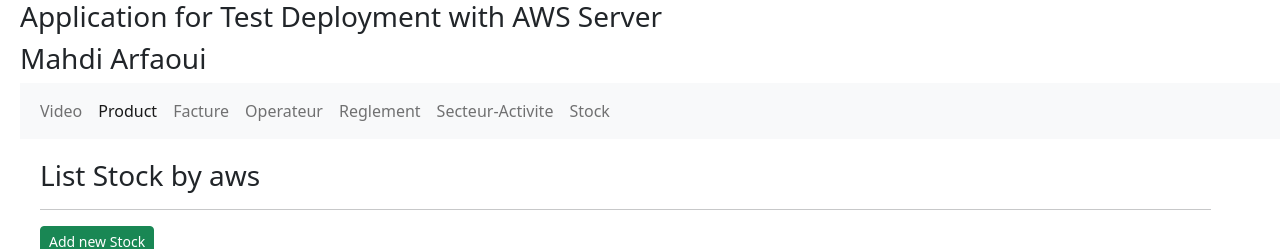
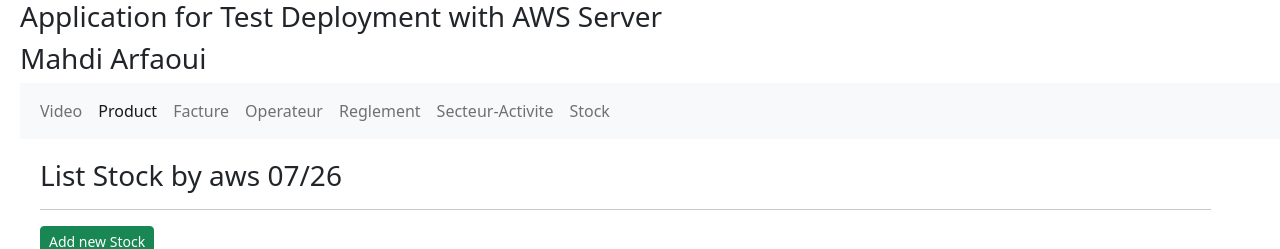
Before and after one commit to Arfaoui11/Devops-Team, an Angular app in the folder client/: page /stock in a window 1280 px wide. Shown: the top 249 px of the page. Built offline with nearby package versions, Linux system fonts and the light colour scheme; no server answers.

Commit message:
feat: update index.html

```diff
--- a/client/src/app/stock/stock.component.html
+++ b/client/src/app/stock/stock.component.html
@@ -1,6 +1,6 @@
 <div class="row">
   <div class="col-md-11" style="margin-left: 20px">
-    <h3 style="margin-top: 20px">List Stock by aws </h3>
+    <h3 style="margin-top: 20px">List Stock by aws 07/26</h3>
     <hr>
     <button class="btn btn-round btn-sm btn-success" (click)="open(mymodal1,null)">Add new Stock</button>
     <br><br>
```
